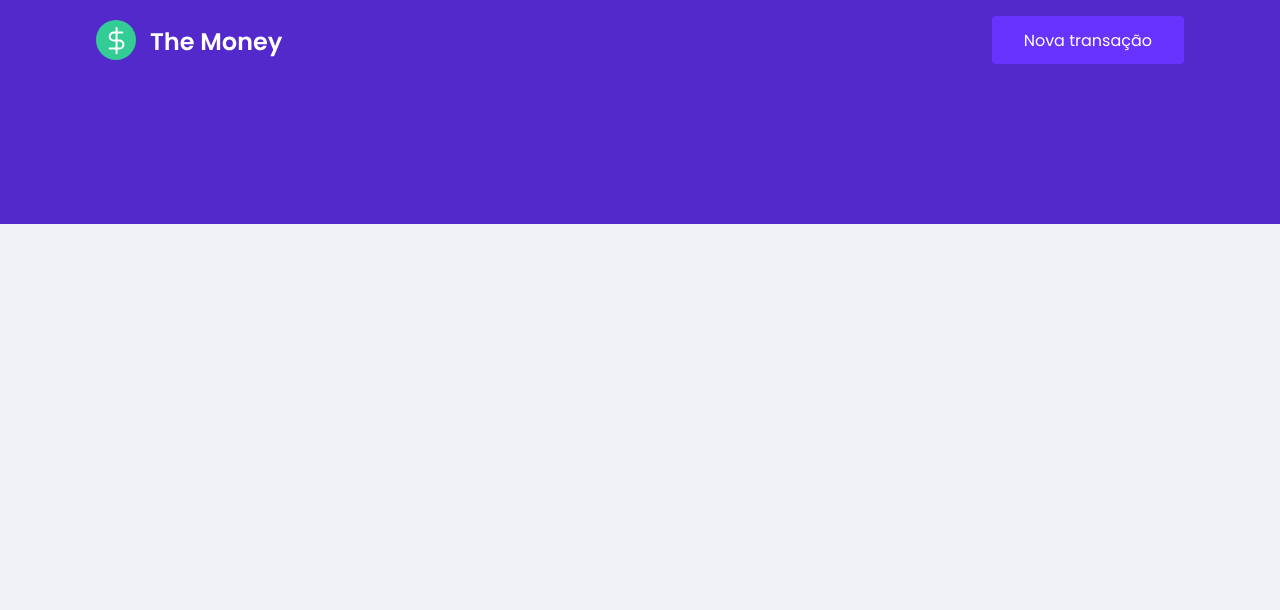
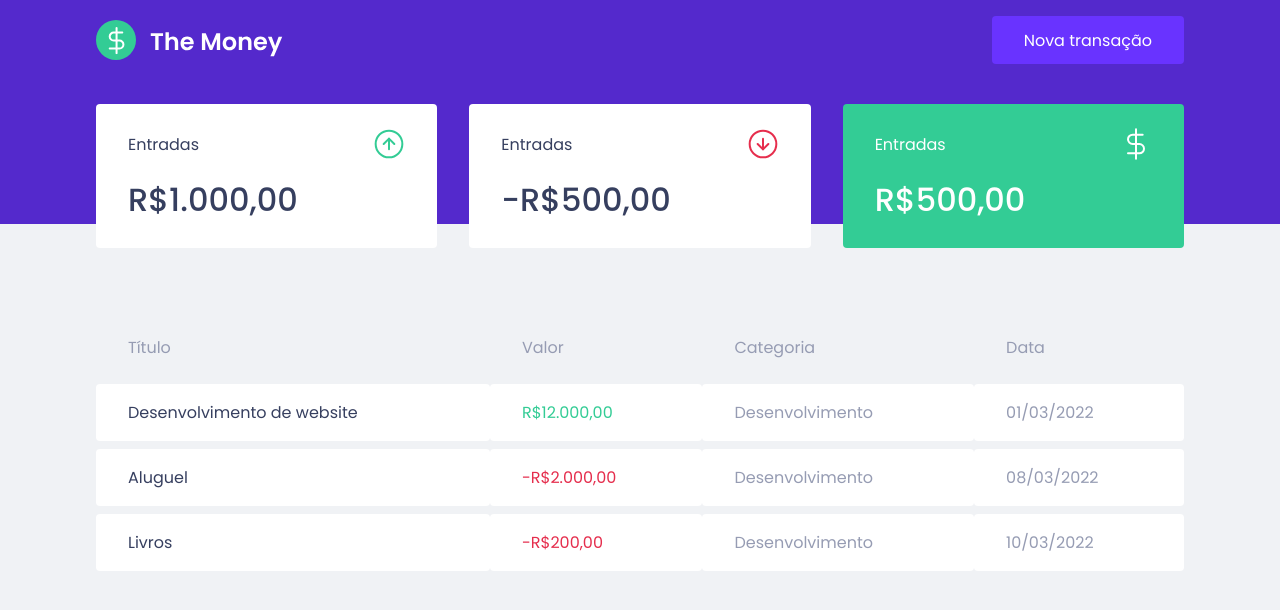
Before and after one commit to Anderson-Andre-P/the_money, a React (Create React App) app: page / in a window 1280 px wide. Shown: the top 610 px of the page. Built offline with nearby package versions, Linux system fonts and the light colour scheme.

Commit message:
feat: componente dashboard

```diff
--- a/public/index.html
+++ b/public/index.html
@@ -9,7 +9,7 @@
   <link rel="shortcut icon" href="./favicon.png" type="image/x-icon">
 
   <link rel="preconnect" href="https://fonts.googleapis.com">
-  <link href="https://fonts.googleapis.com/css2?family=Poppins:wght@400;600&display=swap" rel="stylesheet">
+  <link href="https://fonts.googleapis.com/css2?family=Poppins:wght@400;500;600&display=swap" rel="stylesheet">
 
   <title>The Money</title>
 </head>
--- a/src/App.tsx
+++ b/src/App.tsx
@@ -1,3 +1,4 @@
+import { Dashboard } from "./components/Dashboard";
 import { Header } from "./components/Header";
 
 import { GlobalStyle } from "./styles/global";
@@ -6,6 +7,7 @@
   return (
     <>
       <Header />
+      <Dashboard />
       <GlobalStyle />
     </>
   );
--- /dev/null
+++ b/src/components/Dashboard/index.tsx
@@ -0,0 +1,12 @@
+import { Summary } from "../Summary";
+import { TransactionTable } from "../TransactionTable";
+import { Container } from "./styles";
+
+export function Dashboard() {
+  return (
+    <Container>
+      <Summary />
+      <TransactionTable />
+    </Container>
+  );
+}
--- /dev/null
+++ b/src/components/Dashboard/styles.ts
@@ -0,0 +1,7 @@
+import styled from "styled-components";
+
+export const Container = styled.main`
+  max-width: 1120px;
+  margin: 0 auto;
+  padding: 2.5rem 1rem;
+`;
--- /dev/null
+++ b/src/components/Summary/index.tsx
@@ -0,0 +1,33 @@
+import incomeImg from "../../assets/income.svg";
+import outcomeImg from "../../assets/outcome.svg";
+import totalImg from "../../assets/total.svg";
+
+import { Container } from "./styles";
+
+export function Summary() {
+  return (
+    <Container>
+      <div>
+        <header>
+          <p>Entradas</p>
+          <img src={incomeImg} alt="Entradas" />
+        </header>
+        <strong>R$1.000,00</strong>
+      </div>
+      <div>
+        <header>
+          <p>Entradas</p>
+          <img src={outcomeImg} alt="Saídas" />
+        </header>
+        <strong>-R$500,00</strong>
+      </div>
+      <div className="highlight-background">
+        <header>
+          <p>Entradas</p>
+          <img src={totalImg} alt="Total" />
+        </header>
+        <strong>R$500,00</strong>
+      </div>
+    </Container>
+  );
+}
--- /dev/null
+++ b/src/components/Summary/styles.ts
@@ -0,0 +1,34 @@
+import styled from "styled-components";
+
+export const Container = styled.div`
+  display: grid;
+  grid-template-columns: repeat(3, 1fr);
+  gap: 2rem;
+  margin-top: -10rem;
+
+  div {
+    background: var(--shape);
+    padding: 1.5rem 2rem;
+    border-radius: 0.25rem;
+    color: var(--text-title);
+
+    header {
+      display: flex;
+      align-items: center;
+      justify-content: space-between;
+    }
+
+    strong {
+      display: block;
+      margin-top: 1rem;
+      font-size: 2rem;
+      font-weight: 500;
+      line-height: 3rem;
+    }
+
+    &.highlight-background {
+      background: var(--green);
+      color: #fff;
+    }
+  }
+`;
--- /dev/null
+++ b/src/components/TransactionTable/index.tsx
@@ -0,0 +1,39 @@
+import { Container } from "./styles";
+
+export function TransactionTable() {
+  return (
+    <Container>
+      <table>
+        <thead>
+          <tr>
+            <th>Título</th>
+            <th>Valor</th>
+            <th>Categoria</th>
+            <th>Data</th>
+          </tr>
+        </thead>
+
+        <tbody>
+          <tr>
+            <td>Desenvolvimento de website</td>
+            <td className="deposit">R$12.000,00</td>
+            <td>Desenvolvimento</td>
+            <td>01/03/2022</td>
+          </tr>
+          <tr>
+            <td>Aluguel</td>
+            <td className="withdraw">-R$2.000,00</td>
+            <td>Desenvolvimento</td>
+            <td>08/03/2022</td>
+          </tr>
+          <tr>
+            <td>Livros</td>
+            <td className="withdraw">-R$200,00</td>
+            <td>Desenvolvimento</td>
+            <td>10/03/2022</td>
+          </tr>
+        </tbody>
+      </table>
+    </Container>
+  );
+}
--- /dev/null
+++ b/src/components/TransactionTable/styles.ts
@@ -0,0 +1,39 @@
+import styled from "styled-components";
+
+export const Container = styled.div`
+  margin-top: 4rem;
+
+  table {
+    width: 100%;
+    border-spacing: 0 0.5rem;
+
+    th {
+      color: var(--text-body);
+      font-weight: 400;
+      padding: 1rem 2rem;
+      text-align: left;
+      line-height: 1.5rem;
+    }
+
+    td {
+      padding: 1rem 2rem;
+      border: 0;
+      background: var(--shape);
+      font-weight: 400;
+      color: var(--text-body);
+      border-radius: 0.25rem;
+
+      &:first-child {
+        color: var(--text-title);
+      }
+
+      &.deposit {
+        color: var(--green);
+      }
+
+      &.withdraw {
+        color: var(--red);
+      }
+    }
+  }
+`;
```
